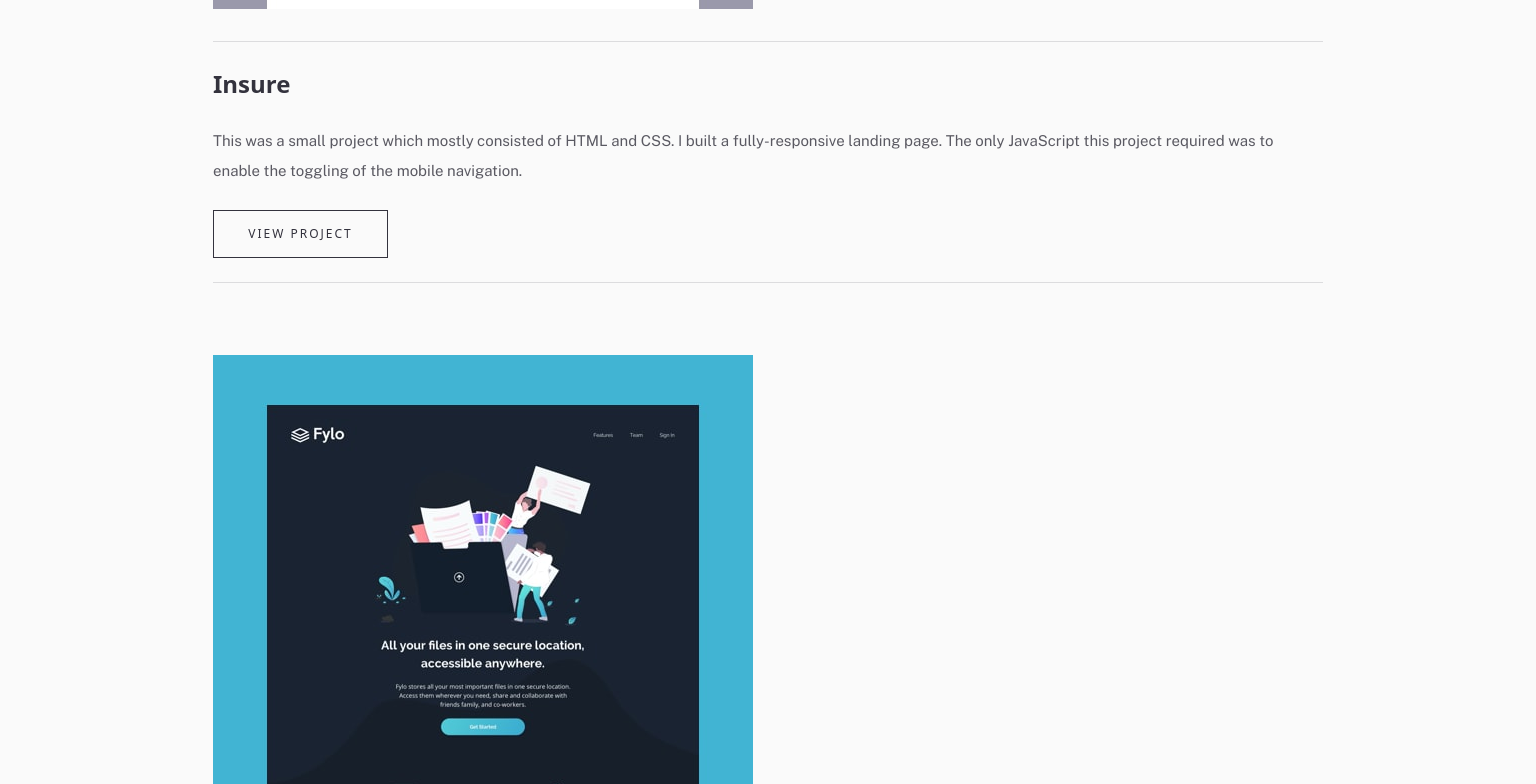
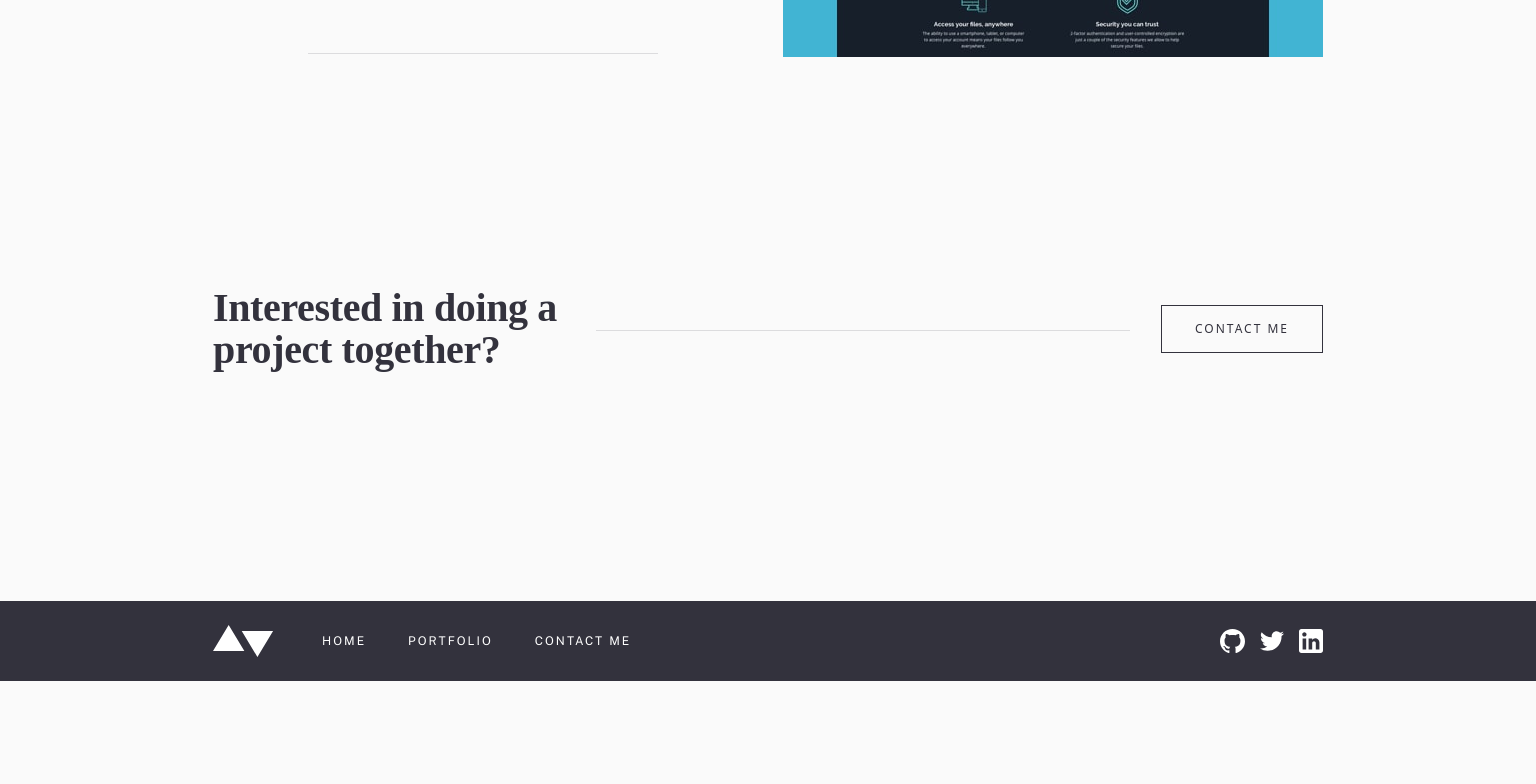
Before and after one commit to ThiCode126/minimalist-portfolio-website, a React (Create React App) app: page /portfolio in a window 1536 px wide. Shown: the part 2340-3124 px from the top of the page. After the commit the page ends 3021 px from the top, so only its background shows below. Built offline with nearby package versions, Linux system fonts and the light colour scheme; a web font is replaced by a local one.

Commit message:
Change Interested + End Design portfolio

```diff
--- a/src/components/Footer.jsx
+++ b/src/components/Footer.jsx
@@ -5,19 +5,10 @@ import { ReactComponent as LogoSVG } from "../assets/logo.svg";
 import { ReactComponent as GitHubSVG } from "../assets/icons/github.svg";
 import { ReactComponent as TwitterSVG } from "../assets/icons/twitter.svg";
 import { ReactComponent as LinkedinSVG } from "../assets/icons/linkedin.svg";
-import { redirectTo } from "../utils/utils";
 
 const Footer = () => {
   return (
     <>
-      <section id="interested">
-        <div className="cw">
-          <h2>Interested in doing a project together?</h2>
-          <div className="btn secondary" onClick={() => redirectTo("/contact")}>
-            Contact Me
-          </div>
-        </div>
-      </section>
       <footer id="footer">
         <div className="cw">
           <div className="logo">
--- /dev/null
+++ b/src/components/Interested.jsx
@@ -0,0 +1,19 @@
+import React from "react";
+import { redirectTo } from "../utils/utils";
+
+const Interested = ({ page }) => {
+  return (
+    <>
+      <section id="interested" className={page}>
+        <div className="cw">
+          <h2>Interested in doing a project together?</h2>
+          <div className="btn secondary" onClick={() => redirectTo("/contact")}>
+            Contact Me
+          </div>
+        </div>
+      </section>
+    </>
+  );
+};
+
+export default Interested;
--- a/src/pages/Details.jsx
+++ b/src/pages/Details.jsx
@@ -1,14 +1,18 @@
 import React from "react";
 import { useParams } from "react-router-dom";
+import Interested from "../components/Interested";
 
 const Details = () => {
   let { id } = useParams();
   return (
-    <section id="details">
-      <div className="cw">
-        <h1>Details {id}</h1>
-      </div>
-    </section>
+    <>
+      <section id="details">
+        <div className="cw">
+          <h1>Details {id}</h1>
+        </div>
+      </section>
+      <Interested page="details" />
+    </>
   );
 };
 
--- a/src/pages/Home.jsx
+++ b/src/pages/Home.jsx
@@ -1,6 +1,7 @@
 import React from "react";
 import About from "../components/Home/About";
 import Hero from "../components/Home/Hero";
+import Interested from "../components/Interested";
 
 const Home = () => {
   return (
@@ -8,6 +9,7 @@ const Home = () => {
       <div className="cw">
         <Hero />
         <About />
+        <Interested page="home" />
       </div>
     </section>
   );
--- a/src/pages/Portfolio.jsx
+++ b/src/pages/Portfolio.jsx
@@ -1,9 +1,11 @@
 import React from "react";
+import Interested from "../components/Interested";
 import Card from "../components/Portfolio/Card";
 import { dataPortfolio } from "../utils/dataPortfolio";
 
 const Portfolio = () => {
   return (
+    <>
       <section id="portfolio">
         <div className="cw">
           {dataPortfolio.map((item) => (
@@ -11,6 +13,8 @@ const Portfolio = () => {
           ))}
         </div>
       </section>
+      <Interested page="portfolio" />
+    </>
   );
 };
 
--- a/src/style/_vars.scss
+++ b/src/style/_vars.scss
@@ -69,6 +69,16 @@ $bright-red: #f43030;
   align-items: center;
   justify-content: space-between;
 }
+@mixin flexColumn($gap: 0) {
+  display: flex;
+  flex-direction: column;
+  gap: $gap;
+}
+@mixin flexRow($gap: 0) {
+  display: flex;
+  flex-direction: row;
+  gap: $gap;
+}
 
 /*
     GRID
--- a/src/style/footer.scss
+++ b/src/style/footer.scss
@@ -1,6 +1,16 @@
 #interested {
-  @include pY(115px, 80px);
+  padding-bottom: 80px;
   text-align: center;
+
+  &.home {
+    padding-top: 115px;
+  }
+  &.portfolio {
+    padding-top: 80px;
+  }
+  &.details {
+    padding-top: 64px;
+  }
 
   h2 {
     margin-bottom: 40px;
--- a/src/style/portfolio.scss
+++ b/src/style/portfolio.scss
@@ -1,10 +1,9 @@
 #portfolio {
   .cw {
+    @include flexColumn(72px);
     .card {
-      margin-bottom: 72px;
-      img {
-        margin-bottom: 32px;
-      }
+      @include flexColumn(32px);
+      align-items: center;
       .body {
         @include pY(24px);
         border-top: 1px solid $grayish-dark-blue015;
@@ -28,3 +27,55 @@
     }
   }
 }
+
+/**
+* ? Tablet
+*/
+@media (min-width: 768px) {
+  #portfolio {
+    .cw {
+      gap: 80px;
+      .card {
+        flex-direction: row;
+        gap: 69px;
+        &:nth-child(even) {
+          flex-direction: row-reverse;
+        }
+
+        .body {
+          @include pY(32px, 50px);
+
+          p {
+            @include mY(29px, 35px);
+          }
+        }
+      }
+    }
+  }
+}
+
+/**
+* ? DeskTop
+*/
+@media (min-width: 1440px) {
+  #portfolio {
+    .cw {
+      .card {
+        width: 1015px;
+        gap: 125px;
+        &:nth-child(even) {
+          margin-left: auto;
+        }
+
+        .body {
+          @include pY(103px);
+
+          p {
+            @include mY(28px, 24px);
+            font-style: 16px;
+          }
+        }
+      }
+    }
+  }
+}
```
Lines whose indentation alone changed are shown as unchanged.
